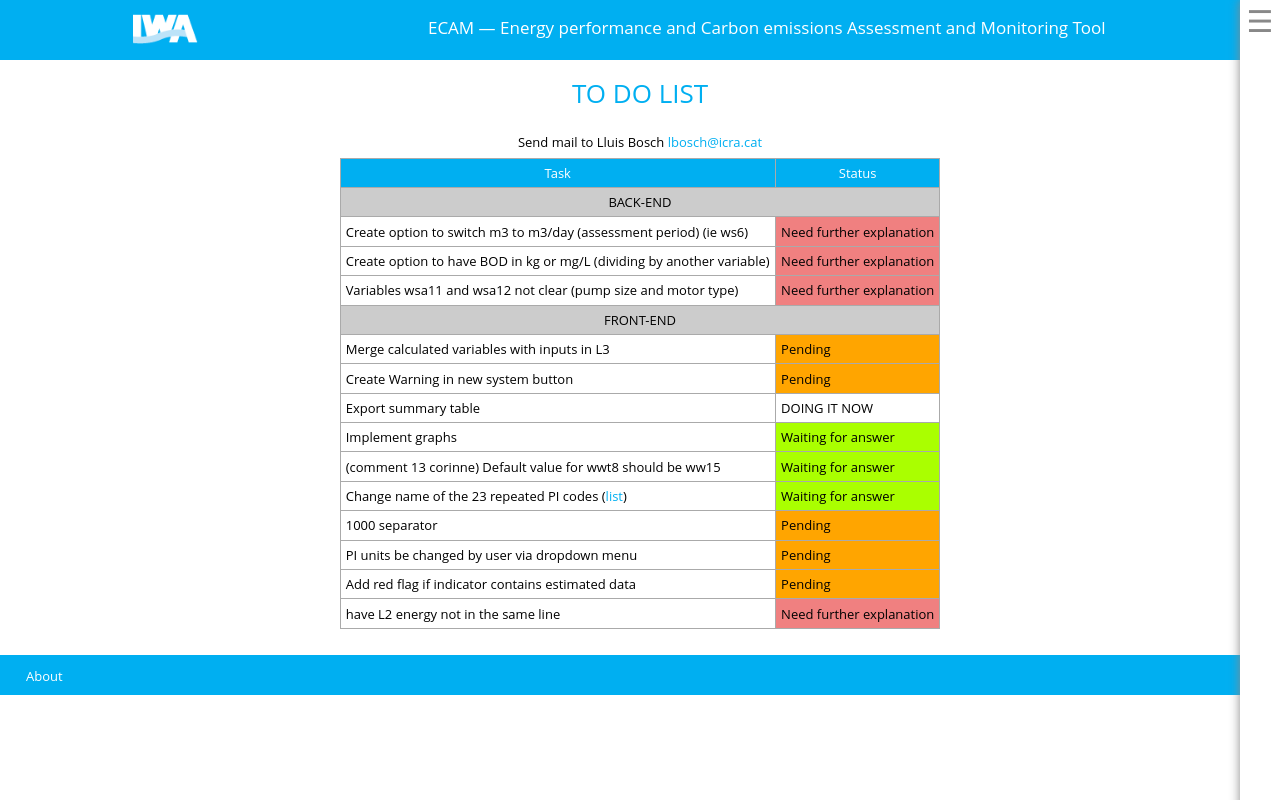
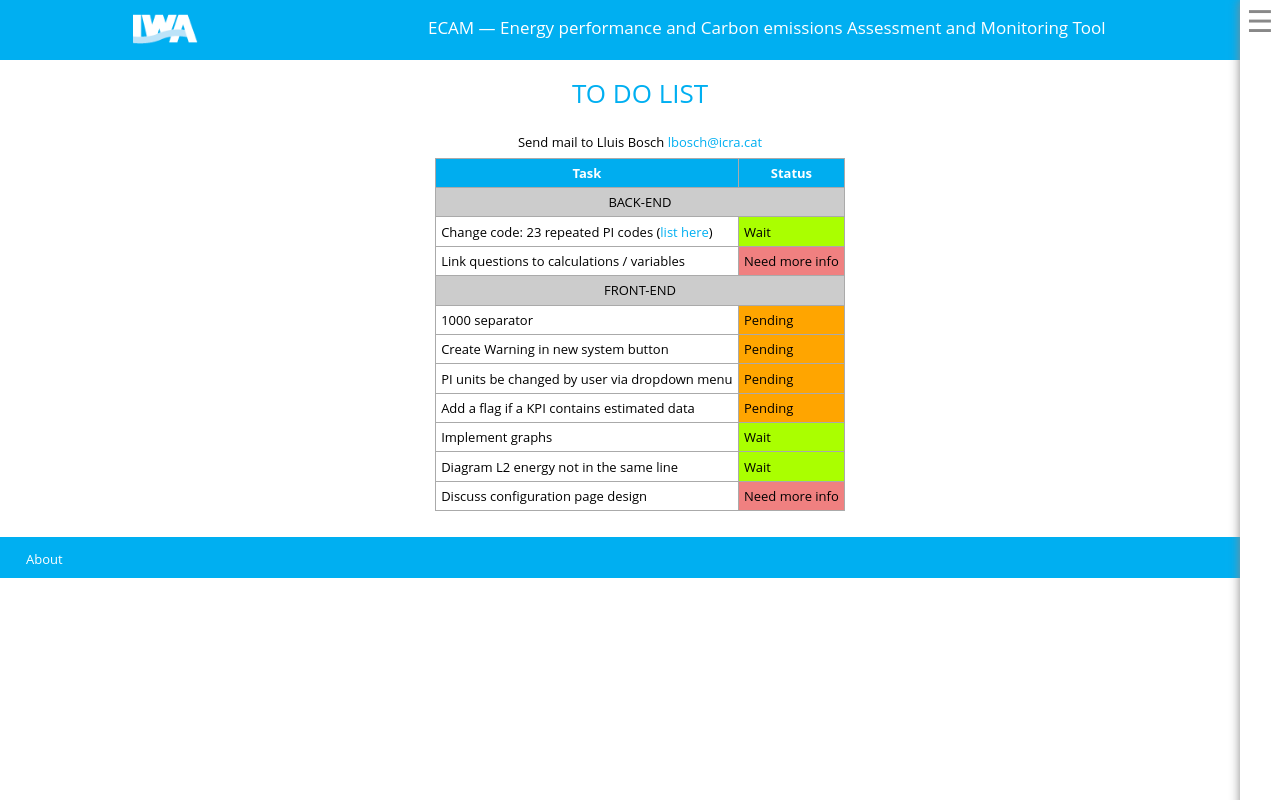
Before and after one commit to icra/ecam, a PHP site: page /todo.php in a window 1280 px wide. Run offline with PHP 8.4, Linux system fonts and the light colour scheme.

Commit message:
implementing new design

```diff
--- a/configuration.php
+++ b/configuration.php
@@ -184,7 +184,7 @@
 <!--sidebar--><?php include'sidebar.php'?>
 <!--NAVBAR--><?php include"navbar.php"?>
 <!--TITLE--><h1>Configuration</h1>
-<!--SUBTITLE--><h4>Click on the left table to activate stages. The table on the right contains further information about your system</h4>
+<!--SUBTITLE--><h4>Click on the left table to activate stages. The table on the right contains additional information about your system</h4>
 
 <!--CONFIGURATION (STAGES)-->
 <div class=inline style=margin-right:2em>
--- a/css.css
+++ b/css.css
@@ -10,13 +10,17 @@ h1,h2,h3{padding:0.6em;color:#00aff1;font-weight:normal}
 h4{margin:1em;font-size:18px;color:#58595b}
 legend{color:#58595b;font-size:16px}
 table{border-collapse:collapse;}
-th,td{border:1px solid #aaa;padding:0.4em;font-weight:normal}
-th{background:#00aff1;color:white;vertical-align:middle}
+
+/*default cells*/
+th,td{border:1px solid #aaa;padding:0.4em;}
+th{background:#00adef;color:white;vertical-align:middle}
+
 hr{display:block;height:1px;border:0;border-top:1px solid #ccc;margin:1em 0;padding:0;}
 
 /*highlight inputs when mouse goes over a row that has a formula*/
-tr.isCV{background:#f7f2e0}
-tr[hl=yes]{background:#af0}
+tr.isCV{background:#f6f6f6}
+tr{transition:all 0.5s}
+tr[hl=yes]{background:#d7bfaf;color:white}
 tr[hl=no]{background:default}
 
 /*ECAM blue*/.blue{color:#00AFF1;}
--- a/export.php
+++ b/export.php
@@ -1,7 +1,7 @@
 <!doctype html><html><head>
 	<?php include'imports.php'?>
 	<style>
-		table{width:90%}
+		table#table{width:90%}
 		button.button{margin:1px}
 		button.l2{font-size:10px}
 	</style>
--- a/getStarted.php
+++ b/getStarted.php
@@ -79,6 +79,9 @@
 <!--NAVBAR--><?php include"navbar.php"?>
 <!--TITLE--><h1>General info</h1>
 <!--SUBTITLE--><h4>Edit general data of your system. You can edit this information later.</h4>
+
+<div style="padding:0;margin-bottom:1em;background:#d7bfaf;height:5px"></div>
+
 <!--FORM--><table id=form style="text-align:left;"></table>
 <!--PREV&NEXT-->
 <div style=margin:1em>
--- a/imports.php
+++ b/imports.php
@@ -5,7 +5,9 @@
 <!--things for mobiles-->
 <meta http-equiv="X-UA-Compatible" content="IE=edge">
 <meta name="description" content="">
+<!--
 <meta name="viewport" content="width=device-width, initial-scale=1.0, maximum-scale=1.0, user-scalable=yes">
+-->
 <meta name="msapplication-tap-highlight" content="no">
 <meta name="mobile-web-app-capable" content="yes">
 <meta name="application-name" content="Comics">
--- a/sidebar.php
+++ b/sidebar.php
@@ -62,12 +62,6 @@
 	function removeAllCookies()
 	{
 		removeCookie("GLOBAL");
-		removeCookie("SUBSTAGES_waterAbs");
-		removeCookie("SUBSTAGES_waterTre");
-		removeCookie("SUBSTAGES_waterDis");
-		removeCookie("SUBSTAGES_wasteCol");
-		removeCookie("SUBSTAGES_wasteTre");
-		removeCookie("SUBSTAGES_wasteDis");
 	}
 
 	/** New system */
@@ -127,15 +121,18 @@
 			overflow:hidden;
 			padding:0;margin:0;
 			box-shadow: 5px 5px 10px 5px #888;
-			transition:all 0.15s;
 		}
 		div#sidebar.off{width:40px;}
-		div#sidebar.on{width:220px;}
+		div#sidebar.on{width:220px;transition:all 0.15s}
 		div#sidebar.on  div#sidecontent{display:block}
 		div#sidebar.off div#sidecontent{display:none}
 		div#sidebar div{padding:0;margin:0}
 		div#sidebar table{margin:0.7em}
 		div#sidebar td, div#sidebar th {padding:0.3em}
+
+		#sidebar th {text-align:left;border:none}
+		#sidebar td {border-top:none;border-left:none;border-right:none}
+
 		#sidebar #burger{color:#888;}
 		#sidebar #burger:hover{color:black;}
 		/*links*/
@@ -145,7 +142,8 @@
 	</style>
 	<span style=font-size:30px;cursor:pointer id=burger onclick=Sidebar.toggle()>&#9776;</span>
 	<div id=sidecontent>
-		<table>
+		<table id=menu>
+			<style>#sidebar #sidecontent #menu td{border-bottom:none}</style>
 			<tr><th colspan=4 id=Name> <script> document.write(Global.General.Name) </script>
 			<tr>
 			<td align=center><button onclick=newSystem()>New</button>
--- a/todo.php
+++ b/todo.php
@@ -13,20 +13,16 @@
 <table id=todo>
 	<tr><th>Task<th>Status
 	<tr><td colspan=2 class=taskgroup>BACK-END
-		<tr><td>Create option to switch m3 to m3/day (assessment period) (ie ws6)<td class=priority>Need further explanation</td>
-		<tr><td>Create option to have BOD in kg or mg/L (dividing by another variable)<td class=priority>Need further explanation</td>
-		<tr><td>Variables wsa11 and wsa12 not clear (pump size and motor type)<td class=priority>Need further explanation</td>
+		<tr><td>Change code: 23 repeated PI codes (<a href=dataModel/repeatedPIs.txt>list here</a>)<td>Wait</td>
+		<tr><td>Link questions to calculations / variables <td>Need more info</td>
 	<tr><td colspan=2 class=taskgroup>FRONT-END
-		<tr><td>Merge calculated variables with inputs in L3<td>Pending</td>
+		<tr><td>1000 separator<td>Pending</td>
 		<tr><td>Create Warning in new system button<td>Pending</td>
-		<tr><td>Export summary table <td>DOING IT NOW</td>
-		<tr><td>Implement graphs<td>Waiting for answer</td>
-		<tr><td>(comment 13 corinne) Default value for wwt8 should be ww15<td>Waiting for answer</td>
-		<tr><td>Change name of the 23 repeated PI codes (<a href=dataModel/repeatedPIs.txt>list</a>)<td>Waiting for answer</td>
-		<tr><td>1000 separator<td>Pending</td>
 		<tr><td>PI units be changed by user via dropdown menu<td>Pending</td>
-		<tr><td>Add red flag if indicator contains estimated data<td>Pending</td>
-		<tr><td>have L2 energy not in the same line<td>Need further explanation</td>
+		<tr><td>Add a flag if a KPI contains estimated data<td>Pending</td>
+		<tr><td>Implement graphs<td>Wait</td>
+		<tr><td>Diagram L2 energy not in the same line<td>Wait</td>
+		<tr><td>Discuss configuration page design <td>Need more info</td>
 </table>
 <!--FOOTER--><?php include'footer.php'?>
 <script>
@@ -39,10 +35,10 @@
 		{
 			switch(coll[i].textContent)
 			{
-				case "Pending": 		   newColor='orange'; break;
-				case "Waiting for answer": newColor='#af0';   break;
-				case "Need further explanation": newColor='lightcoral';break;
-				default:                   newColor='';       break;
+				case "Pending": 	   newColor='orange';    break;
+				case "Wait":           newColor='#af0';      break;
+				case "Need more info": newColor='lightcoral';break;
+				default:               newColor='';          break;
 			}
 			coll[i].style.backgroundColor=newColor;
 		}
```
Also changed, not shown: edit.php (+36 -10 lines), level3.php (+101 -34 lines), variable.php (+10 -3 lines).
